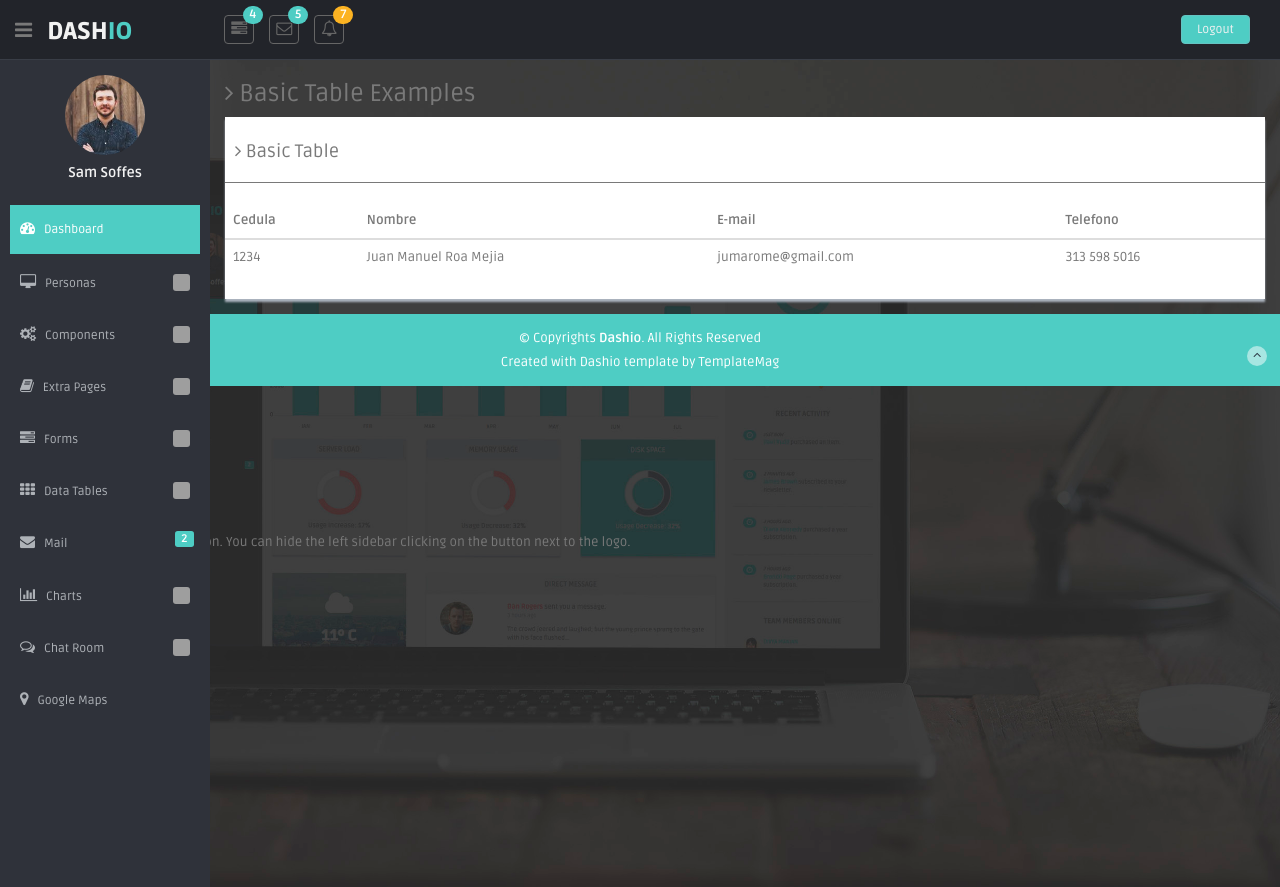
After one commit to CristhianRodriguezMolina/Proyecto-BD, a Flask app: page /personas in a window 1280 px wide. The commit adds this page. Run offline with Flask 2, Linux system fonts and the light colour scheme; data comes from the database, SQL or seed files in the repository; some libraries are stand-ins or nearby versions; grey boxes are pictures that could not be loaded.

Commit message:
CR Persona
Crear, leer personas listo

```diff
--- a/app.py
+++ b/app.py
@@ -3,8 +3,8 @@ from flask_mysqldb import MySQL
 
 app = Flask(__name__)
 app.config['MYSQL_HOST'] = 'localhost'
-app.config['MYSQL_USER'] = 'root'
-app.config['MYSQL_PASSWORD'] = 'root'
+app.config['MYSQL_USER'] = 'admin'
+app.config['MYSQL_PASSWORD'] = '12345'
 app.config['MYSQL_DB'] = 'lacatuli'
 mysql = MySQL(app)
 
@@ -25,7 +25,7 @@ def crear_cliente():
 	else:
 		return render_template("cliente.html")
 
-@app.route('/persona', methods = ["POST", "GET"])
+@app.route('/crear_persona', methods = ["POST", "GET"])
 def crear_persona():
 
 	if request.method == "POST":
@@ -35,18 +35,23 @@ def crear_persona():
 		telefono = request.form["tel"]
 
 		cur = mysql.connection.cursor()
-		cur.execute('INSERT INTO PERSONA (cedula, nombre, correo, telefono) VALUES (%s,%s,%s,%s)',
-		(cedula, nombre, correo, telefono))
+		cur.execute('INSERT INTO Persona (cedula, nombre, correo, telefono) VALUES (%s,%s,%s,%s)',(cedula, nombre, correo, telefono))
 		mysql.connection.commit()
-
-		print("Cedula:",cedula," nombre: ",nombre," correo: ",correo," telefono: ",telefono)
 		return redirect(url_for("index", msg = cedula))
 
 	else:
 
 		return render_template("crear_persona.html")
 
+@app.route('/personas')
+def listar_personas():
 
+	cur = mysql.connection.cursor()
+	cur.execute('SELECT * FROM Persona')
+
+	data = cur.fetchall()
+
+	return render_template("personas.html", personas = data)
 
 if __name__ == '__main__':
     app.run(port = 3000, debug = True)
--- a/templates/base.html
+++ b/templates/base.html
@@ -253,11 +253,11 @@
           <li class="sub-menu">
             <a href="javascript:;">
               <i class="fa fa-desktop"></i>
-              <span>UI Elements</span>
+              <span>Personas</span>
               </a>
             <ul class="sub">
-              <li><a href="general.html">General</a></li>
-              <li><a href="buttons.html">Buttons</a></li>
+              <li><a href="personas">Listar Personas</a></li>
+              <li><a href="crear_persona">Crear Persona</a></li>
               <li><a href="panels.html">Panels</a></li>
               <li><a href="font_awesome.html">Font Awesome</a></li>
             </ul>
--- /dev/null
+++ b/templates/personas.html
@@ -0,0 +1,41 @@
+{%extends "base.html"%}
+
+{%block content%}
+
+<section id="main-content">
+      <section class="wrapper">
+        <h3><i class="fa fa-angle-right"></i> Basic Table Examples</h3>
+        <div class="row">
+          <div class="col-md-12">
+            <div class="content-panel">
+              <h4><i class="fa fa-angle-right"></i> Basic Table</h4>
+              <hr>
+              <table class="table">
+                <thead>
+                  <tr>
+                    <th>Cedula</th>
+                    <th>Nombre</th>
+                    <th>E-mail</th>
+                    <th>Telefono</th>
+                  </tr>
+                </thead>
+                <tbody>
+                {% for persona in personas%}
+                  <tr>
+                    <td>{{persona[0]}}</td>
+                    <td>{{persona[1]}}</td>
+                    <td>{{persona[2]}}</td>
+                    <td>{{persona[3]}}</td>
+                  </tr>
+                 {% endfor %}
+                </tbody>
+              </table>
+            </div>
+          </div>
+        </div>
+     </section>
+</section>
+
+
+
+{%endblock%}
```
Also changed, not shown: templates/crear_persona.html (+1 -13 lines).
